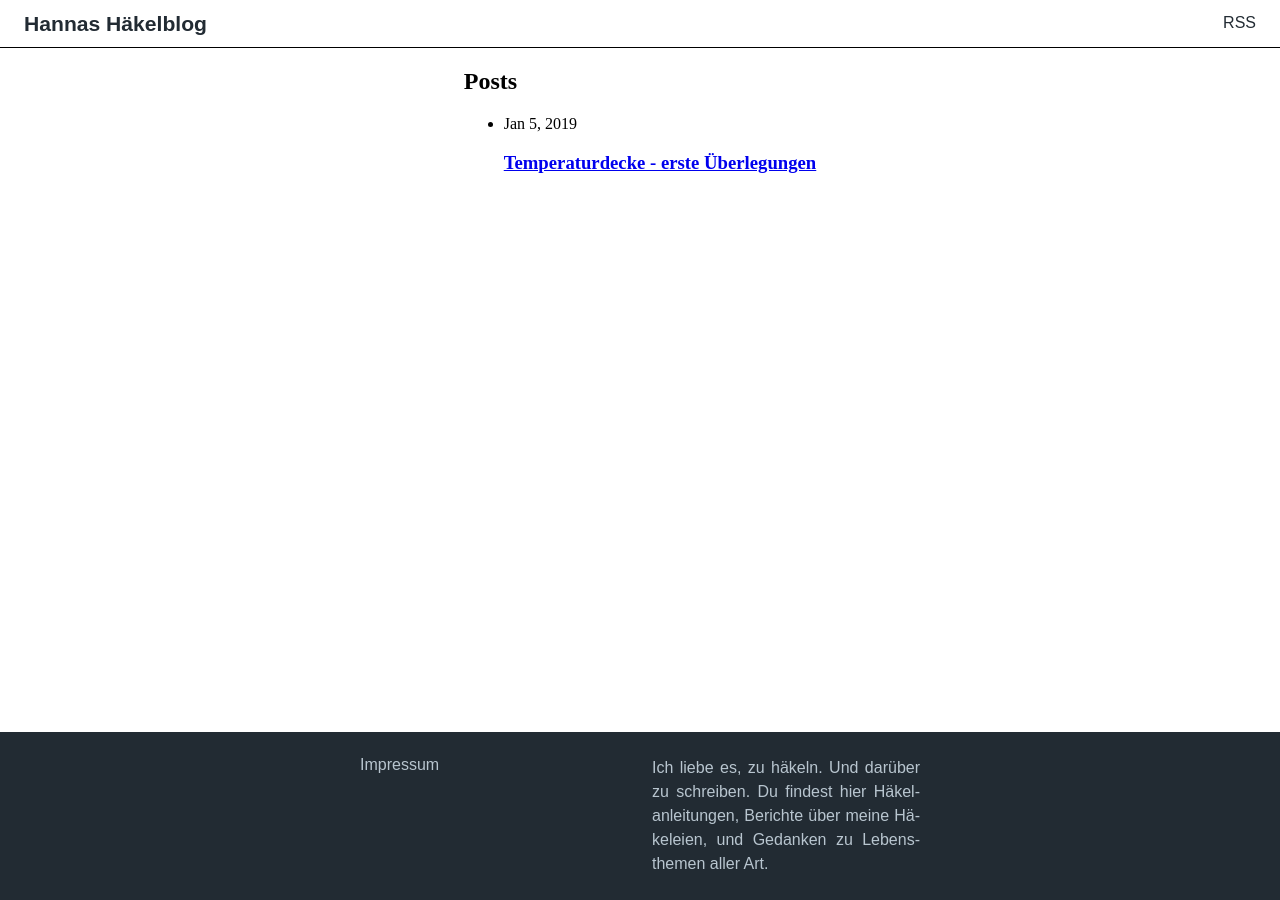
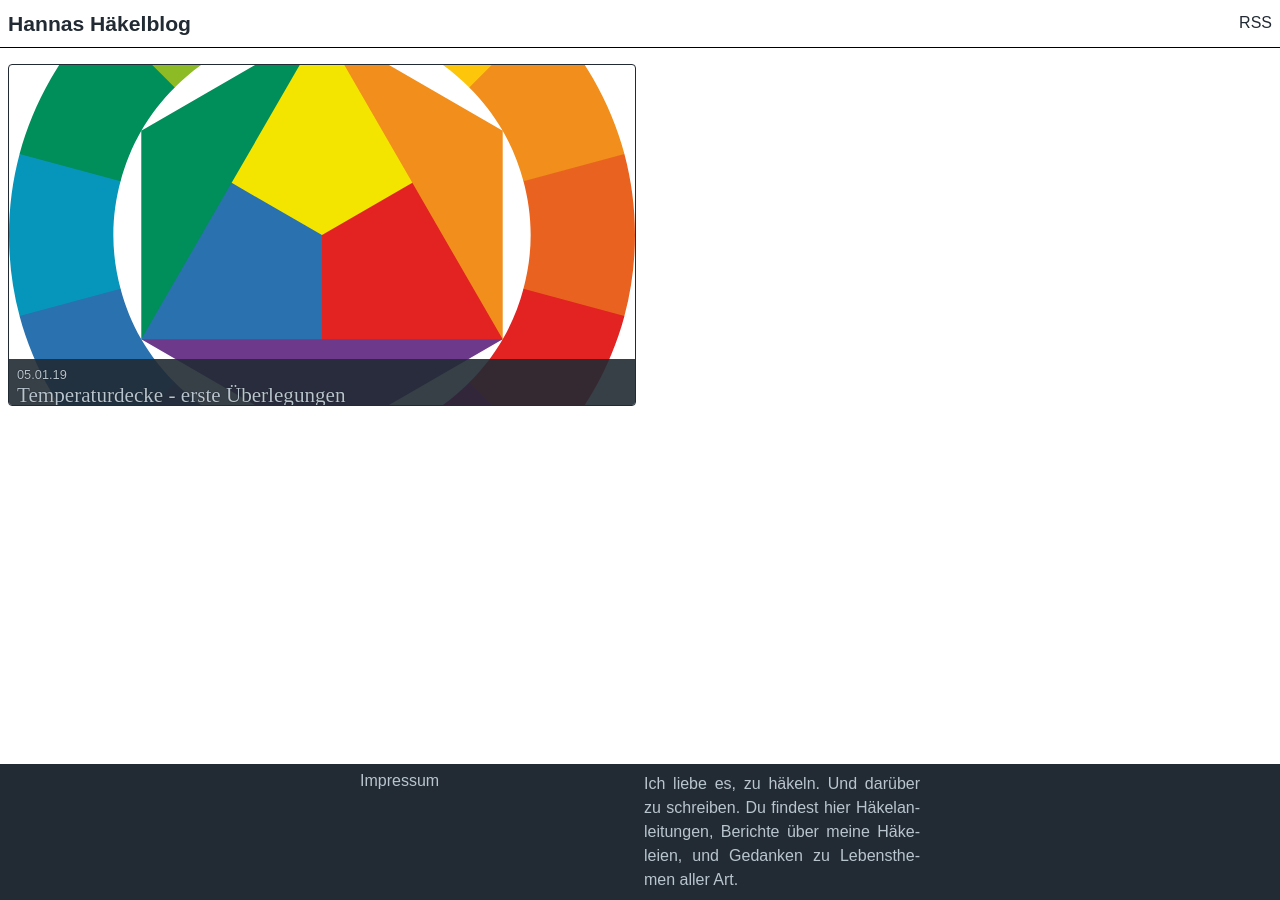
Before and after one commit to hannaschreiber/hannaschreiber.github.io, a Jekyll site: the page built from index.md, in a window 1280 px wide. Built offline with Jekyll 4.4.1, drawn with Linux system fonts in a browser that asks for light colours.

Commit message:
add cards for posts on index page

```diff
--- a/_layouts/index.html
+++ b/_layouts/index.html
@@ -5,7 +5,7 @@ layout: default
   <div class="_top">
     {%- include header-small.html -%}
   </div>
-  <div class="_center cs-page-content">
+  <div class="_center cs-index-content">
     {%- if page.title -%}
     <div class="text -h1">{{ page.title }}</div>
     {%- endif -%}
@@ -13,23 +13,15 @@ layout: default
     {{content}}
 
   {%- if site.posts.size > 0 -%}
-    <h2 class="post-list-heading">{{ page.list_title | default: "Posts" }}</h2>
-    <ul class="post-list">
+    <div class="grid -cols-50-50">
       {%- for post in site.posts -%}
-      <li>
-        {%- assign date_format = site.minima.date_format | default: "%b %-d, %Y" -%}
-        <span class="post-meta">{{ post.date | date: date_format }}</span>
-        <h3>
-          <a class="post-link" href="{{ post.url | relative_url }}">
-            {{ post.title | escape }}
-          </a>
-        </h3>
-        {%- if site.show_excerpts -%}
-          {{ post.excerpt }}
-        {%- endif -%}
-      </li>
+      <a href="{{ post.url | relative_url }}" tabindex="0" title="{{ post.title | escape }}" class="card"{% if post.image %} style="background-image: url({{ post.image | relative_url }})"{% endif %}>
+        <div class="_meta">{{ post.date | date: '%d.%m.%y' }}</div>
+        <div class="_title">{{ post.title | escape }}</div>
+        <div class="_content">{{ post.excerpt }}</div>
+      </a>
       {%- endfor -%}
-    </ul>
+    </div>
   {%- endif -%}
   </div>
   <div class="_bottom">
--- a/_posts/2019-01-05-temperaturdecke-erste-überlegungen.markdown
+++ b/_posts/2019-01-05-temperaturdecke-erste-überlegungen.markdown
@@ -1,6 +1,7 @@
 ---
 layout: post
 title:  "Temperaturdecke - erste Überlegungen"
+image: /assets/Farbkreis_Itten_1961.svg
 date:   2019-01-05 13:24:20 +0100
 categories: häkeln
 ---
--- /dev/null
+++ b/_sass/components/card.scss
@@ -0,0 +1,69 @@
+$card-height: 38vh;
+$card-border-width: $element-border-width;
+$card-border-radius: $element-border-radius;
+$card-border-color: $content-color;
+$card-color: $content-contrast-color;
+$card-background-color: rgba($content-contrast-background-color, .9);
+
+.card {
+  display: grid;
+  grid-template-rows: max-content max-content 1fr;
+  box-sizing: border-box;
+  height: $card-height;
+  border: $card-border-width solid $card-border-color;
+  border-radius: $card-border-radius;
+  background-size: cover;
+  background-position: center;
+  overflow: hidden;
+  text-decoration: none;
+  text-shadow: 0 0 1px black;
+
+  * {
+    pointer-events: none;
+  }
+
+  & > * {
+    padding: 0 $layout-padding;
+    color: $card-color;
+    background-color: $card-background-color;
+    transform: translateY(calc(#{$card-height} - 3 * #{$grid-size}));
+    transition: transform .2s ease;
+  }
+
+  &:hover {
+    overflow-y: auto;
+
+    & > * {
+      transform: translateY(0);
+    }
+  }
+
+  & > :first-child {
+    padding-top: .5 * $grid-size;
+  }
+  & > :last-child {
+    padding-bottom: $layout-padding;
+  }
+
+  ._meta {
+    font-size: $font-size-h5;
+    font-family: $font-family-content;
+    line-height: $grid-size;
+  }
+
+  ._title {
+    font-size: $font-size-h3;
+    font-family: $font-family-headlines;
+    line-height: 1.5 * $grid-size;
+    overflow: hidden;
+    text-overflow: ellipsis;
+    white-space: nowrap;
+  }
+
+  ._content {
+    padding-top: $layout-padding;
+    font-size: $font-size-h5;
+    font-family: $font-family-content;
+    line-height: 1.2;
+  }
+}
--- a/_sass/components/grid.scss
+++ b/_sass/components/grid.scss
@@ -8,4 +8,10 @@
       grid-template-columns: 1fr 1fr;
     }
   }
+
+  @media (min-width: $grid-max-width) {
+    &.-cols-33-33-33 {
+      grid-template-columns: 1fr 1fr 1fr;
+    }
+  }
 }
--- a/_sass/includes/custom-styles.scss
+++ b/_sass/includes/custom-styles.scss
@@ -6,6 +6,12 @@
   max-width: $grid-max-width;
   margin: 0 auto;
   padding: 0 $layout-padding;
+  box-sizing: border-box;
+}
+
+.cs-index-content {
+  margin: 0 auto;
+  padding: (2 * $layout-padding) 0;
   box-sizing: border-box;
 }
 
--- a/_sass/includes/variables.scss
+++ b/_sass/includes/variables.scss
@@ -1,3 +1,7 @@
+$device-m: 800px;
+$device-l: 1024px;
+$device-xl: 1200px;
+
 $color-1: #427cac;
 $color-2: desaturate($color-1, 25%);
 
@@ -5,12 +9,29 @@ $grid-size: 1rem;
 $grid-max-width: 35 * $grid-size;
 
 $element-line-height: 3 * $grid-size;
+@media (min-width: $device-xl) {
+  $element-line-height: 2 * $grid-size;
+}
 $element-height: 2.5 * $grid-size;
+@media (min-width: $device-xl) {
+  $element-height: 1.625 * $grid-size;
+}
+$element-border-width: .0625 * $grid-size;
+$element-border-radius: .25 * $grid-size;
 
-$layout-padding: 1.5 * $grid-size;
+$layout-padding: .5 * $grid-size;
+@media (min-width: $grid-max-width) {
+  $layout-padding: 1.5 * $grid-size;
+}
 
 $content-color: darken($color-2, 30%);
+@media (prefers-color-scheme: dark) {
+  $content-color: lighten($color-2, 30%);
+}
 $content-background-color: lighten($color-2, 30%);
+@media (prefers-color-scheme: dark) {
+  $content-color: darken($color-2, 30%);
+}
 
 $content-contrast-color: $content-background-color;
 $content-contrast-background-color: $content-color;
--- a/_sass/theme.scss
+++ b/_sass/theme.scss
@@ -1,6 +1,7 @@
 @import 'includes/variables';
 @import 'includes/reset';
 
+@import 'components/card';
 @import 'components/grid';
 @import 'components/link';
 @import 'components/markdown';
```
